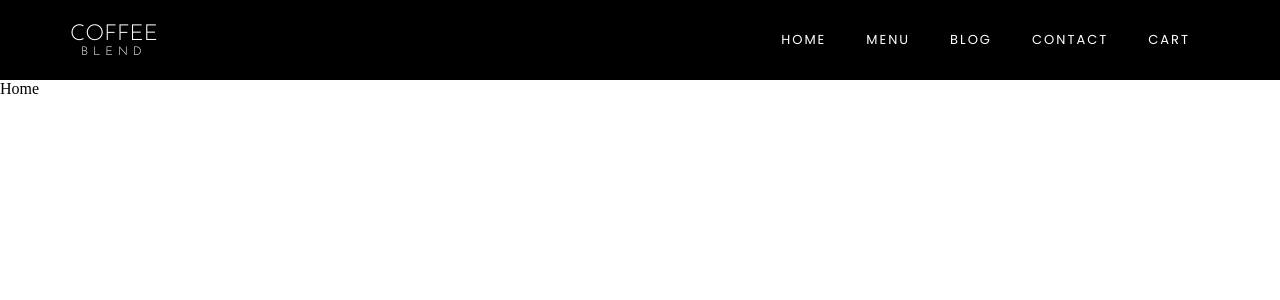
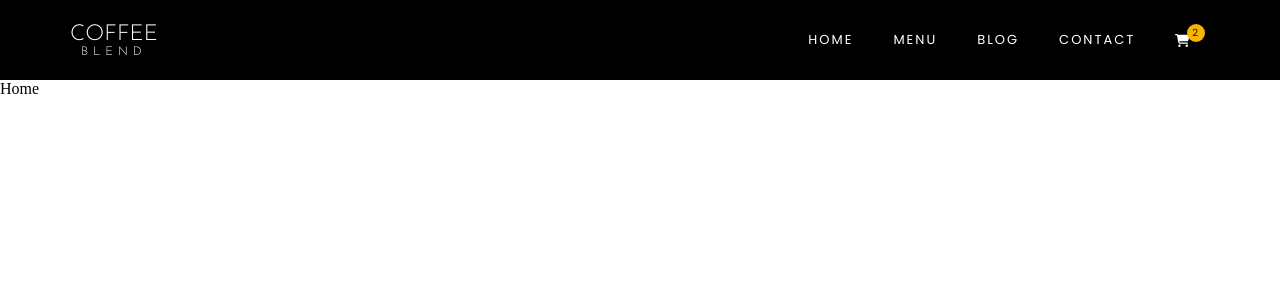
Before and after one commit to 1ChoiChoi2/1_CoffeeShop, a React (Create React App) app: page / in a window 1280 px wide. Shown: the top 300 px of the page. Built offline with nearby package versions, Linux system fonts and the light colour scheme.

Commit message:
Add icon cart on navigation

```diff
--- a/src/components/Nav.jsx
+++ b/src/components/Nav.jsx
@@ -1,21 +1,43 @@
 import React from "react";
 import { Link } from "react-router-dom";
 import "../styles/Nav.css";
+import { FontAwesomeIcon } from "@fortawesome/react-fontawesome";
 
 const Nav = () => {
   return (
     <nav>
       <div className="nav__container">
-          <Link to="/" className="nav__logo">
-            Coffee
-            <small>Blend</small>
-          </Link>
+        <Link to="/" className="nav__logo">
+          Coffee
+          <small>Blend</small>
+        </Link>
         <ul className="nav__links">
-            <li><Link to="/" className="nav__link">Home</Link></li>
-            <li><Link to="/menu" className="nav__link">Menu</Link></li>
-            <li><Link to="/blog" className="nav__link">Blog</Link></li>
-            <li><Link to="/contact" className="nav__link">Contact</Link></li>
-            <li><Link to="/cart" className="nav__link">Cart</Link></li>
+          <li>
+            <Link to="/" className="nav__link">
+              Home
+            </Link>
+          </li>
+          <li>
+            <Link to="/menu" className="nav__link">
+              Menu
+            </Link>
+          </li>
+          <li>
+            <Link to="/blog" className="nav__link">
+              Blog
+            </Link>
+          </li>
+          <li>
+            <Link to="/contact" className="nav__link">
+              Contact
+            </Link>
+          </li>
+          <li>
+            <Link to="/cart" className="nav__link nav__icon">
+              <FontAwesomeIcon icon="shopping-cart"/>
+              <span className="cart__length">2</span>
+            </Link>
+          </li>
         </ul>
       </div>
     </nav>
--- a/src/index.js
+++ b/src/index.js
@@ -4,6 +4,10 @@ import "./index.css";
 import App from "./App";
 import reportWebVitals from "./reportWebVitals";
 import { BrowserRouter as Router } from "react-router-dom";
+import { library } from "@fortawesome/fontawesome-svg-core";
+import { faShoppingCart } from "@fortawesome/free-solid-svg-icons";
+
+library.add(faShoppingCart);
 
 const root = ReactDOM.createRoot(document.getElementById("root"));
 root.render(
--- a/src/styles/Nav.css
+++ b/src/styles/Nav.css
@@ -53,3 +53,27 @@ nav {
     color: var(--color-brown);
     transition: all 300ms ease;
 }
+
+.nav__icon {
+    display: flex;
+    align-items: center;
+    justify-content: center;
+    position: relative;
+}
+
+.nav__icon span {
+    background-color: #f8b500;
+    color: var(--color-black);
+    width: 18px;
+    height: 18px;
+    font-size: 10px;
+
+    display: flex;
+    align-items: center;
+    justify-content: center;
+
+    border-radius: 50%;
+    position: absolute;
+    bottom: 5px;
+    right: 5px;
+}
```
